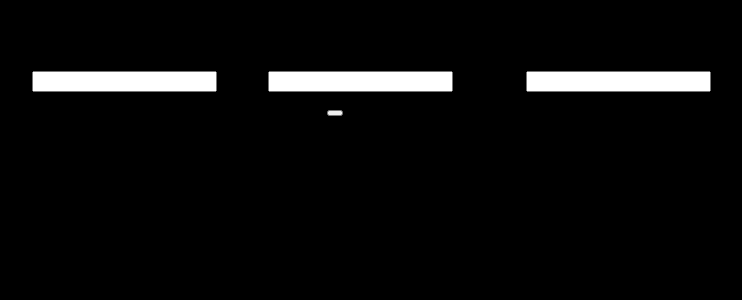
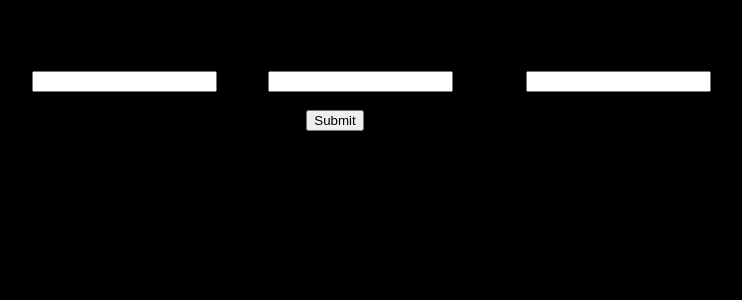
Before and after one commit to RavinClaw/NeonNix.ml, a Flask app: page /account/login in a window 1280 px wide. Shown: the part 321-621 px from the top of the page, without its empty margins (305-1047 px from the left). Run offline with Flask 2, Linux system fonts and the light colour scheme.

Commit message:
Update account_login.html

```diff
--- a/templates/account_login.html
+++ b/templates/account_login.html
@@ -13,7 +13,7 @@
       Email: <input name="email"/>
       Password: <input name="password"/>
       <br/><br/>
-      <button></button>
+      <button type="submit">Submit</button>
     </form>
   </body>
 </html>
```
